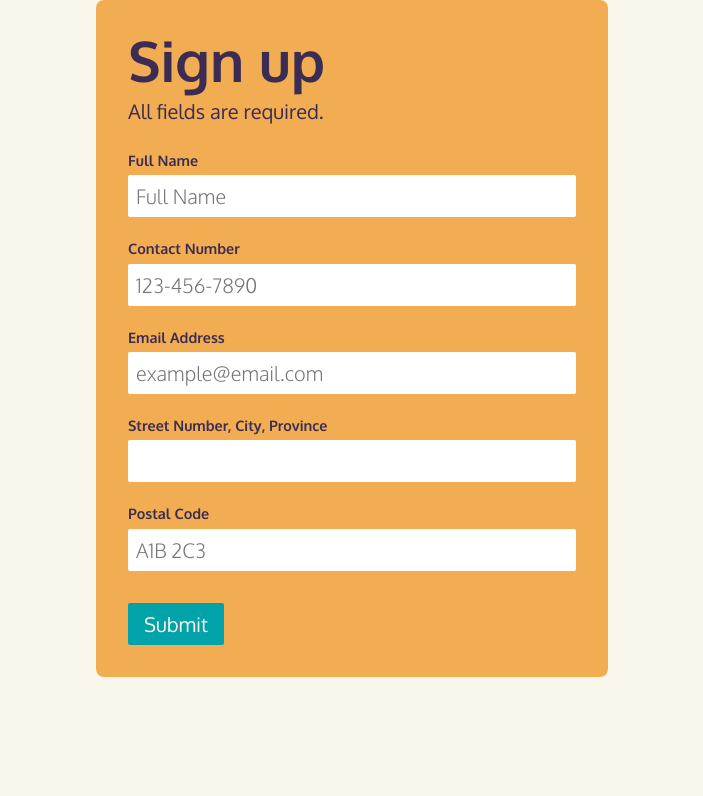
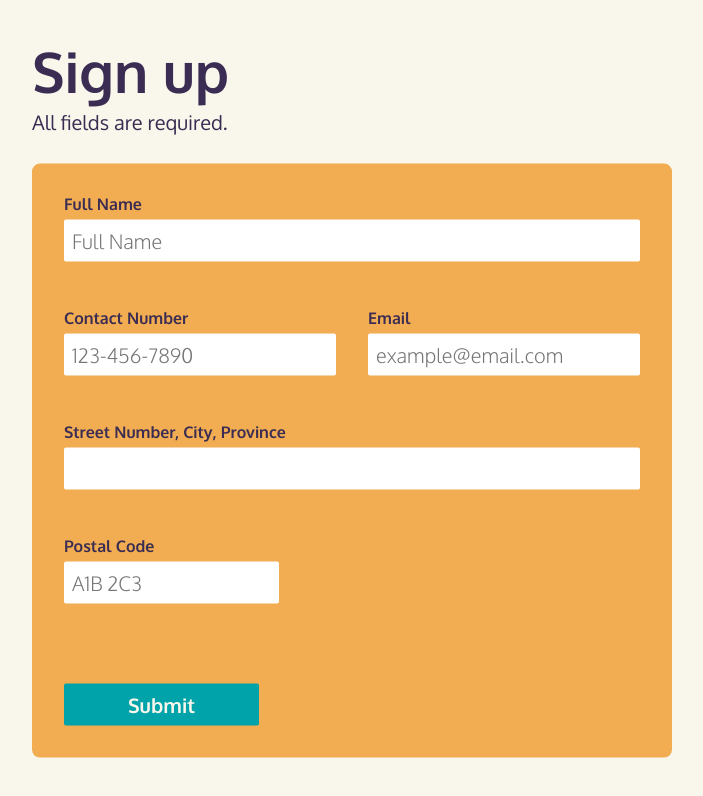
Before and after one commit to csmordido/technical-assignment-em, a JavaScript app: page / in a window 1280 px wide. Shown: the top 796 px of the page, without its empty margins (288-991 px from the left). Built offline with nearby package versions, Linux system fonts and the light colour scheme.

Commit message:
added Field component and updated styles

```diff
--- a/src/components/App.js
+++ b/src/components/App.js
@@ -1,5 +1,6 @@
+import { useFormik } from 'formik';
 import Header from './Header';
-import { useFormik } from 'formik';
+import Field from './Field';
 import validate from '../validate';
 import '../styles/App.scss';
 
@@ -21,87 +22,43 @@ const App = () => {
 
   return (
     <div id="signUpForm">
-      <Header text="Sign up"/>
+      <Header headerText="Sign up"/>
       <form onSubmit={formik.handleSubmit}>
-        <label htmlFor="fullName">Full Name</label>
-        <input
-          id="fullName"
+        <Field
+          label="Full Name"
           name="fullName"
           type="text"
           placeholder="Full Name"
-          onChange={formik.handleChange}
-          value={formik.values.fullName}
-          onBlur={formik.handleBlur}
+          formik={formik}
         />
-        {
-          formik.touched.fullName && formik.errors.fullName
-          ? <p>{formik.errors.fullName}</p>
-          : null
-        }
-
-        <label htmlFor="contactNumber">Contact Number</label>
-        <input
-          id="contactNumber"
+        <Field
+          label="Contact Number"
           name="contactNumber"
           type="text"
           placeholder="123-456-7890"
-          onChange={formik.handleChange}
-          value={formik.values.contactNumber}
-          onBlur={formik.handleBlur}
+          formik={formik}
         />
-        {
-          formik.touched.contactNumber && formik.errors.contactNumber
-          ? <p>{formik.errors.contactNumber}</p>
-          : null
-        }
-
-        <label htmlFor="email">Email Address</label>
-        <input
-          id="email"
+        <Field
+          label="Email"
           name="email"
           type="email"
           placeholder="example@email.com"
-          onChange={formik.handleChange}
-          value={formik.values.email}
-          onBlur={formik.handleBlur}
+          formik={formik}
         />
-        {
-          formik.touched.email && formik.errors.email
-          ? <p>{formik.errors.email}</p>
-          : null
-        }
-
-        <label htmlFor="address">Street Number, City, Province</label>
-        <input
-          id="address"
+        <Field
+          label="Street Number, City, Province"
           name="address"
           type="text"
-          onChange={formik.handleChange}
-          value={formik.values.address}
-          onBlur={formik.handleBlur}
+          placeholder=""
+          formik={formik}
         />
-        {
-          formik.touched.address && formik.errors.address
-          ? <p>{formik.errors.address}</p>
-          : null
-        }
-
-        <label htmlFor="postalCode">Postal Code</label>
-        <input
-          id="postalCode"
+        <Field
+          label="Postal Code"
           name="postalCode"
           type="text"
           placeholder="A1B 2C3"
-          onChange={formik.handleChange}
-          value={formik.values.postalCode}
-          onBlur={formik.handleBlur}
+          formik={formik}
         />
-        {
-          formik.touched.postalCode && formik.errors.postalCode
-          ? <p>{formik.errors.postalCode}</p>
-          : null
-        }
-
         <button type="submit">Submit</button>
       </form>
     </div>
--- /dev/null
+++ b/src/components/Field.js
@@ -0,0 +1,28 @@
+const Field = ({name, type, placeholder, label, formik}) => {
+  return (
+    <div className={`field field-${name}`}>
+      <label htmlFor={name}>{label}</label>
+      <input
+        className={
+          formik.touched[name] && formik.errors[name]
+          ? 'hasError'
+          : ''
+        }
+        id={name}
+        name={name}
+        type={type}
+        placeholder={placeholder}
+        onChange={formik.handleChange}
+        value={formik.values[name]}
+        onBlur={formik.handleBlur}
+      />
+      {
+        formik.touched[name] && formik.errors[name]
+        ? <p className="errorMsg">{formik.errors[name]}</p>
+        : <p className="errorMsg">&nbsp;</p>
+      }
+    </div>
+  )
+}
+
+export default Field;
--- a/src/components/Header.js
+++ b/src/components/Header.js
@@ -1,7 +1,7 @@
-const Header = ({ text }) => {
+const Header = ({ headerText }) => {
   return (
     <header>
-      <h1>{text}</h1>
+      <h1>{headerText}</h1>
       <p>All fields are required.</p>
     </header>
   )
--- a/src/styles/App.scss
+++ b/src/styles/App.scss
@@ -1,5 +1,10 @@
 @import '../styles/reset.scss';
 @import './global.scss';
+
+html,
+body {
+  height: 100%;
+}
 
 html {
   background-color: $white;
@@ -9,14 +14,15 @@ html {
 
 body {
   font-size: 1.25rem;
+  position: relative;
 }
 
 #signUpForm {
-  max-width: 40%;
-  margin: 0 auto;
-  padding: 2rem;
-  background-color: $orange;
-  border-radius: 0.5rem;
+  width: 50%;
+  position: absolute;
+  top: 50%;
+  left: 50%;
+  transform: translate(-50%, -50%);
 }
 
 header {
@@ -29,6 +35,18 @@ h1 {
   margin-bottom: 0.8rem;
 }
 
+form {
+  width: 100%;
+  margin: 0 auto;
+  padding: 2rem;
+  background-color: $orange;
+  border-radius: 0.5rem;
+}
+
+.field {
+  margin-bottom: 1.5rem;
+}
+
 label,
 input,
 button {
@@ -36,29 +54,61 @@ button {
 }
 
 label {
-  font-size: 0.9rem;
+  font-size: 1rem;
   font-weight: $bold;
   margin-bottom: 0.5rem;
 }
 
 input {
   width: 100%;
-  margin-bottom: 1.5rem;
   padding: 0.5rem;
   border: none;
   color: $purple;
   font: $regular 1.25rem $font-family;
   border-radius: 2px;
+  margin-bottom: 0.5rem;
+
+  &:hover,
+  &:focus {
+    outline: 3px solid $teal;
+  }
+
+  &.hasError {
+    outline: 3px solid $red;
+  }
+}
+
+.errorMsg {
+  font-size: 1rem;
+}
+
+.field-contactNumber,
+.field-email {
+  width: calc(50% - 1rem);
+  display: inline-block;
+}
+
+.field-contactNumber {
+  margin-right: 2rem;
+}
+
+.field-postalCode {
+  display: inline-block;
 }
 
 button {
   border: none;
   background-color: $teal;
   color: $white;
-  font-family: $font-family;
-  padding: 0.5rem 1rem;
+  font: $bold 1.25rem $font-family;
+  padding: 0.5rem 4rem;
   margin-top: 2rem;
   border-radius: 2px;
+
+  &:hover,
+  &:focus {
+    background-color: $red;
+  }
 }
 
 ::placeholder {
--- a/src/validate.js
+++ b/src/validate.js
@@ -14,7 +14,7 @@ const validate = values => {
   if (!values.email) {
     errors.email = 'Please enter your email address.';
   } else if (!/^[A-Z0-9._%+-]+@[A-Z0-9.-]+\.[A-Z]{2,4}$/i.test(values.email)) {
-    errors.email = 'Invalid email address';
+    errors.email = 'Invalid email address.';
   }
 
   if (!values.address) {
@@ -24,7 +24,7 @@ const validate = values => {
   if (!values.postalCode) {
     errors.postalCode = 'Please enter your postal code.';
   } else if (!/^[ABCEGHJ-NPRSTVXY]\d[ABCEGHJ-NPRSTV-Z][ -]?\d[ABCEGHJ-NPRSTV-Z]\d$/i.test(values.postalCode)) {
-    errors.postalCode = 'Invalid postal code';
+    errors.postalCode = 'Invalid postal code.';
   }
 
   return errors;
```
